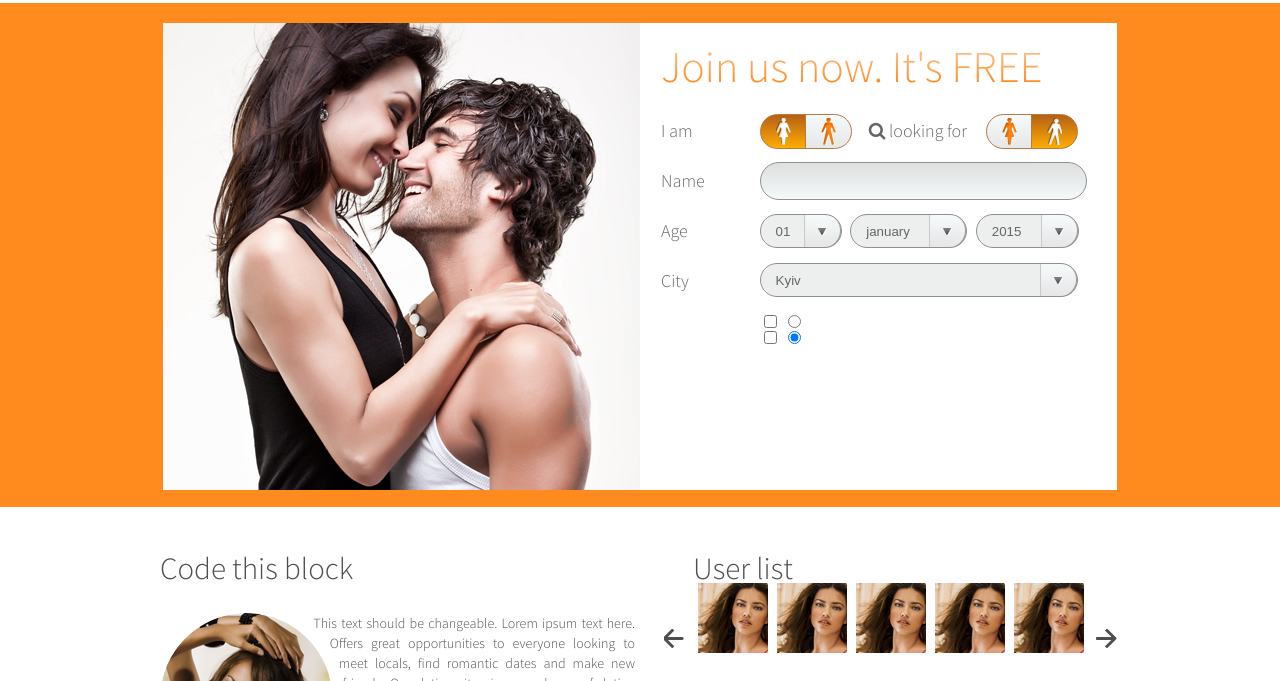
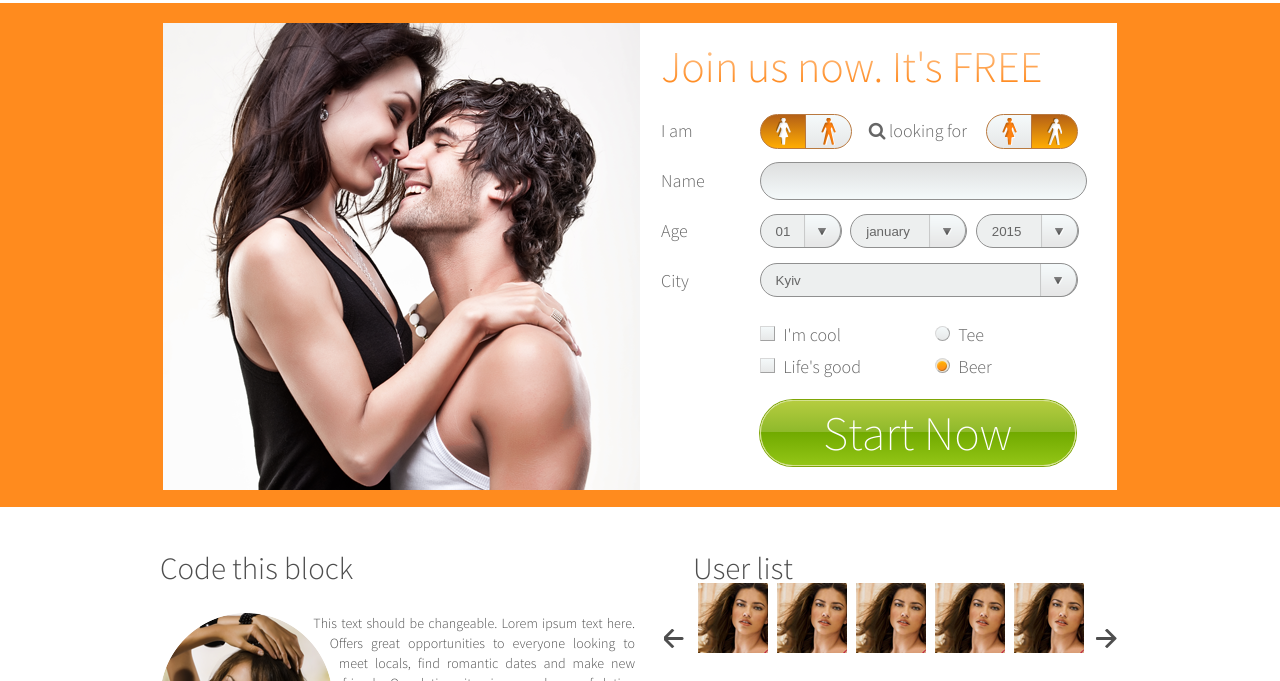
Before and after one commit to Heithvaldr/web-coder, a plain HTML site: page index.html in a window 1280 px wide. Shown: the part 119-800 px from the top of the page. Drawn offline with nearby package versions, Linux system fonts and the light colour scheme.

Commit message:
some slider manipulations: completed the form

```diff
--- a/css/style.css
+++ b/css/style.css
@@ -1,6 +1,10 @@
 @font-face {
     font-family: SourceSansPro-Light;
     src: url(../fonts/SourceSansPro-Light.ttf);
+}
+@font-face {
+    font-family: SourceSansPro-ExtraLight;
+    src: url(../fonts/SourceSansPro-ExtraLight.ttf);
 }
 
 html, body, div, span, applet, object, iframe,
@@ -215,6 +219,7 @@ h2:first-letter {
     display: block;
 }
 .age select {
+    cursor: pointer;
     outline: none;
     padding-left: 15px;
     -webkit-appearance: none;
@@ -247,6 +252,7 @@ h2:first-letter {
 
 }
 #city-select {
+    cursor: pointer;
     outline: none;
     padding-left: 15px;
     -webkit-appearance: none;
@@ -268,13 +274,77 @@ h2:first-letter {
 .life, .drink {
     display: inline-block;
 }
-.life input, .drink input {
+.checkbox {
     display: block;
 }
+.checkbox p, .radio p {
+    margin-left: 5px;
+    display: inline-block;
+}
 .drink {
+    margin-left: 70px;
     vertical-align: top;
 }
+.checkbox input, .radio input {
+    display: none;
+}
+.check, .radio-drink {
+    cursor: pointer;
+    margin-top: 14px;
+    display: inline-block;
+    height: 13px;
+    width: 13px;
+    background: -webkit-gradient(left top, left bottom, color-stop(0%, rgba(244,249,250,1)), color-stop(100%, rgba(231,232,232,1)));
+    background: -webkit-linear-gradient(top, rgba(244,249,250,1) 0%, rgba(231,232,232,1) 100%);
+    background: linear-gradient(to bottom, rgba(244,249,250,1) 0%, rgba(231,232,232,1) 100%);
+    background: -moz-linear-gradient(top, rgba(244,249,250,1) 0%, rgba(231,232,232,1) 100%);
+    background: -ms-linear-gradient(top, rgba(244,249,250,1) 0%, rgba(231,232,232,1) 100%);
+    background: -o-linear-gradient(top, rgba(244,249,250,1) 0%, rgba(231,232,232,1) 100%);
+    border-top: 1px solid #d8d8d8;
+    border-right: 1px solid #a2a2a2;
+    border-bottom: 1px solid #a2a2a2;
+    border-left: 1px solid #d8d8d8;
+}
+.checkbox input:checked ~ .check {
+    background: url(../images/checkbox-checked.png) no-repeat center #ede7d8;
+}
+.radio-drink {
+    border-radius: 50%;
+    -moz-border-radius: 50%;
+    -webkit-border-radius: 50%;
+}
+.radio input:checked ~ .radio-drink {
+    background: url(../images/radio-checked.png) no-repeat center #ede7d8;
+}
 
+
+/* START BUTTON */
+#start_now {
+    cursor: pointer;
+    outline: none;
+    margin-top: 24px;
+    width: 316px;
+    height: 66px;
+    color: white;
+    text-transform: capitalize;
+    font-family: SourceSansPro-ExtraLight;
+    font-size: 48px;
+    background: rgba(181,204,63,1);
+    background: -webkit-gradient(left top, left bottom, color-stop(0%, rgba(181,204,63,1)), color-stop(49%, rgba(142,185,43,1)), color-stop(49%, rgba(113,170,0,1)), color-stop(100%, rgba(147,197,22,1)));
+    background: -webkit-linear-gradient(top, rgba(181,204,63,1) 0%, rgba(142,185,43,1) 49%, rgba(113,170,0,1) 49%, rgba(147,197,22,1) 100%);
+    background: linear-gradient(to bottom, rgba(181,204,63,1) 0%, rgba(142,185,43,1) 49%, rgba(113,170,0,1) 49%, rgba(147,197,22,1) 100%);
+    background: -moz-linear-gradient(top, rgba(181,204,63,1) 0%, rgba(142,185,43,1) 49%, rgba(113,170,0,1) 49%, rgba(147,197,22,1) 100%);
+    background: -ms-linear-gradient(top, rgba(181,204,63,1) 0%, rgba(142,185,43,1) 49%, rgba(113,170,0,1) 49%, rgba(147,197,22,1) 100%);
+    background: -o-linear-gradient(top, rgba(181,204,63,1) 0%, rgba(142,185,43,1) 49%, rgba(113,170,0,1) 49%, rgba(147,197,22,1) 100%);
+    filter: progid:DXImageTransform.Microsoft.gradient( startColorstr='#b5cc3f', endColorstr='#93c516', GradientType=0 );
+    border-radius: 50px;
+    -moz-border-radius: 50px;
+    -webkit-border-radius: 50px;
+    border: 1px solid #d4e18e;
+    -webkit-box-shadow: 0px 0px 0px 1px rgba(127,166,7,1);
+    -moz-box-shadow: 0px 0px 0px 1px rgba(127,166,7,1);
+    box-shadow: 0px 0px 0px 1px rgba(127,166,7,1);
+}
 
 
 /* SECTION PART */
@@ -294,7 +364,7 @@ h3:first-letter {
 }
 .code-this-block{
     width: 475px;
-    height: 255px;
+    height: 260px;
 
     overflow: hidden;
 }
--- a/index.html
+++ b/index.html
@@ -162,14 +162,35 @@
 
                                 <div class="whats-up">
                                     <div class="life">
-                                        <input type="checkbox">
-                                        <input type="checkbox">
+                                        <div class="checkbox">
+                                            <input type="checkbox" id="cool" value="">
+                                            <label for="cool" class="check"></label>
+                                            <p>i'm cool</p>
+                                        </div>
+                                        <div class="checkbox">
+                                            <input type="checkbox" id="good">
+                                            <label for="good" class="check"></label>
+                                            <p>life's good</p>
+                                        </div>
                                     </div>
+
                                     <div class="drink">
-                                        <input type="radio" name="drinks">
-                                        <input type="radio" name="drinks" checked="checked">
+                                        <div class="radio">
+                                            <input type="radio" id="tee" name="drinks">
+                                            <label for="tee" class="radio-drink"></label>
+                                            <p>tee</p>
+                                        </div>
+                                        <div class="radio">
+                                            <input type="radio" id="beer" name="drinks" checked="checked">
+                                            <label for="beer" class="radio-drink"></label>
+                                            <p>beer</p>
+                                        </div>
                                     </div>
                                 </div>
+
+                                <button id="start_now">
+                                    <p>start now</p>
+                                </button>
                             </div>
                         </form>
                     </div>
```
Also changed, not shown: images/checkbox-checked.png (added), images/radio-checked.png (added), 1 other file.
